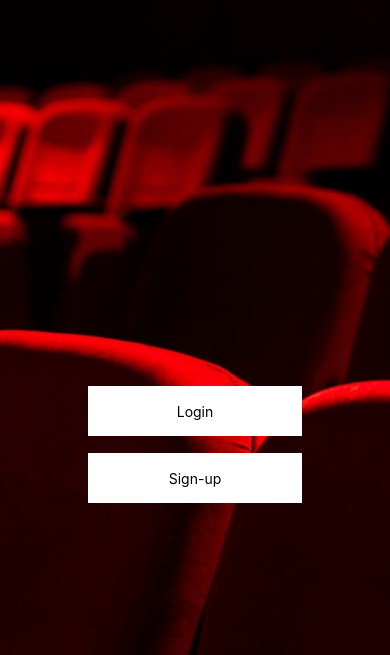
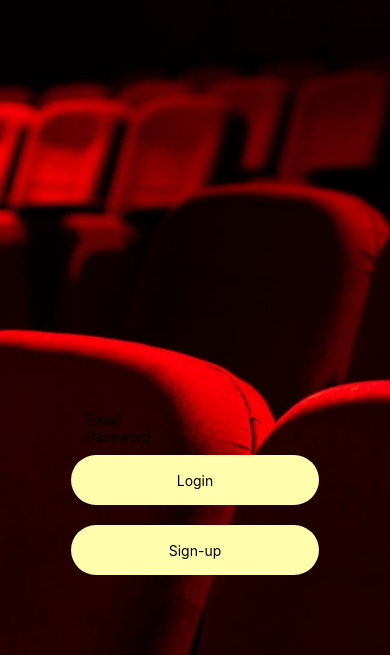
Before and after one commit to CSpiegelhalter/MoviePicker, a React Native app: screen / in a window 390 px wide. Shown: the part 189-844 px from the top of the page. Built offline with nearby package versions, Linux system fonts and the light colour scheme.

Commit message:
Added color config. Began Login form

```diff
--- a/App.js
+++ b/App.js
@@ -1,6 +1,7 @@
 import { StatusBar } from 'expo-status-bar';
 import { StyleSheet, Text, View } from 'react-native';
 import WelcomeScreen from './app/screens/WelcomeScreen';
+// import AppText from './app/components/AppText';
 
 export default function App() {
   return (
--- /dev/null
+++ b/app/components/AppText.js
@@ -0,0 +1,26 @@
+import React from 'react';
+import { Platform, Text, StyleSheet } from 'react-native';
+
+function AppText({children}) {
+    return (
+        <Text style={styles.text}>{children}</Text>
+    );
+}
+
+const styles = StyleSheet.create({
+    text: {
+
+        ...Platform.select({
+            ios: {
+                fontSize: 20,
+                fontFamily: 'Avenir'
+            },
+            android: {
+                fontSize: 18,
+                fontFamily: 'Roboto'
+            }
+        })
+    }
+})
+
+export default AppText;
--- /dev/null
+++ b/app/components/Button.js
@@ -0,0 +1,25 @@
+import React from 'react';
+import { StyleSheet, TouchableOpacity } from 'react-native';
+import AppText from './AppText';
+
+
+function Button(props) {
+    return (
+        <TouchableOpacity style={[styles.button, { backgroundColor: props.color }]} onPress={props.onPress}>
+            <AppText>{props.title}</AppText>
+        </TouchableOpacity>
+    );
+}
+
+const styles = StyleSheet.create({
+    button: {
+        borderRadius: 25,
+        width: '75%',
+        height: 50,
+        margin: 10,
+        justifyContent: 'center',
+        alignItems: 'center'
+    }
+})
+
+export default Button;
--- /dev/null
+++ b/app/components/Login.js
@@ -0,0 +1,31 @@
+import React from 'react';
+import { Platform, Text, StyleSheet, TextInput, View } from 'react-native';
+import { backgroundColor } from 'react-native/Libraries/Components/View/ReactNativeStyleAttributes';
+
+function Login() {
+    return (
+        <View>
+            <TextInput placeholder='Email' style={styles.text} />
+            <TextInput placeholder='Password' style={styles.text} />
+        </View>
+    );
+}
+
+const styles = StyleSheet.create({
+    text: {
+
+        ...Platform.select({
+            ios: {
+                fontSize: 20,
+                fontFamily: 'Avenir'
+            },
+            android: {
+                fontSize: 18,
+                fontFamily: 'Roboto',
+                backgroundColor: 'white'
+            }
+        })
+    }
+})
+
+export default Login;
--- /dev/null
+++ b/app/config/colors.js
@@ -0,0 +1,7 @@
+export default {
+    primary: '#DC2026',
+    secondary: '#7E1616',
+    tertiary: '#FFFEAD',
+    black: '#000000',
+    white: '#FFFFFF'
+}
--- a/app/screens/WelcomeScreen.js
+++ b/app/screens/WelcomeScreen.js
@@ -1,13 +1,22 @@
 import React from 'react';
 import { ImageBackground, StyleSheet, View, Dimensions, Text } from 'react-native';
+import AppText from '../components/AppText';
+import Button from '../components/Button';
+import Login from '../components/Login';
+import colors from '../config/colors';
+
 
 function WelcomeScreen(props) {
     return (
-
-        <ImageBackground  style={styles.background} source={require('../assets/background.jpg')}>
-            <View style={styles.loginButton}><Text>Login</Text></View>
-            <View style={styles.signupButton}><Text>Sign-up</Text></View>
-        </ImageBackground>
+        <View style={styles.container}>
+            <ImageBackground blurRadius={0} style={styles.background} source={require('../assets/background.jpg')}>
+                <View style={styles.buttonContainer}>
+                    <Login />
+                    <Button title="Login" color={colors.tertiary} onPress={() => console.log('pressed login')} />
+                    <Button title="Sign-up" color={colors.tertiary} onPress={() => console.log('pressed sign up')} />
+                </View>
+            </ImageBackground>
+        </View>
 
     );
 }
@@ -15,29 +24,28 @@ const dimensions = Dimensions.get('window');
 const imageWidth = dimensions.width;
 
 const styles = StyleSheet.create({
+    container: {
+        flex: 1,
+        width: "100%",
+        // height: '25%',
+        backgroundColor: 'black',
+    },
+    buttonContainer: {
+        flex: 1,
+        width: '100%',
+        justifyContent: 'flex-end',
+        alignItems: 'center',
+        bottom: 40,
+        padding: 30,
+    },
 
     background: {
         flex: 1,
         width: '100%',
         height: '100%',
         justifyContent: 'flex-end',
-        alignItems: 'center'
-    },
-    loginButton: {
-        width: '55%',
-        height: 50,
-        backgroundColor: '#ffffff',
-        bottom: "20%",
-        justifyContent: 'center',
-        alignItems: 'center'
-    },
-    signupButton: {
-        width: '55%',
-        height: 50,
-        backgroundColor: '#ffffff',
-        bottom: "18%",
-        justifyContent: 'center',
-        alignItems: 'center'
+        alignItems: 'center',
+
     }
 })
 export default WelcomeScreen;
```
Also changed, not shown: app/assets/profilepic.jpg (added).
